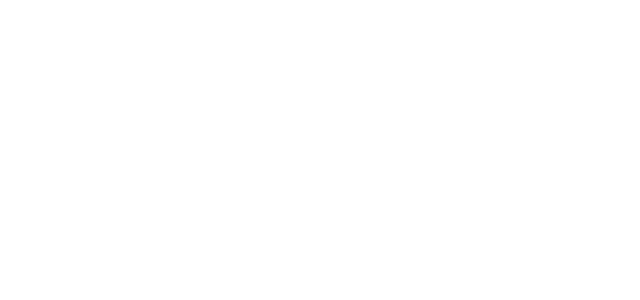
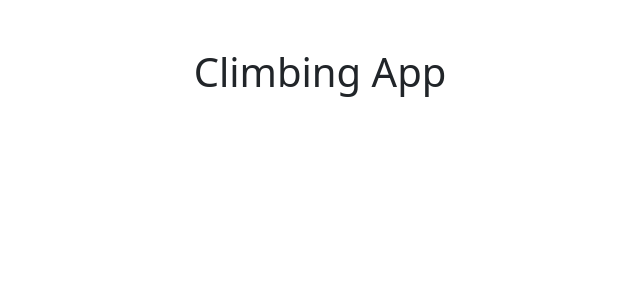
Before and after one commit to dio78/climbing-app, a React (Create React App) app: page / in a window 1280 px wide. Shown: the top 300 px of the page, without its empty margins (320-960 px from the left). Built offline with nearby package versions, Linux system fonts and the light colour scheme.

Commit message:
fixed render capability

```diff
--- a/src/App.js
+++ b/src/App.js
@@ -1,4 +1,7 @@
 import './App.css';
+import Header from './components/HeaderComponent.js';
+import LeafletComponent from './components/LeafletComponent';
+import Information from './components/Information';
 import { Container, Row, Col } from 'react-bootstrap';
 
 
@@ -7,7 +10,9 @@ function App() {
     <Container>
       <Row>
         <Col xs={{ span: 10, offset: 1}} className='text-center'>
-
+          <Header />
+          <LeafletComponent />
+          <Information />
         </Col>
       </Row>
     </Container>
```
